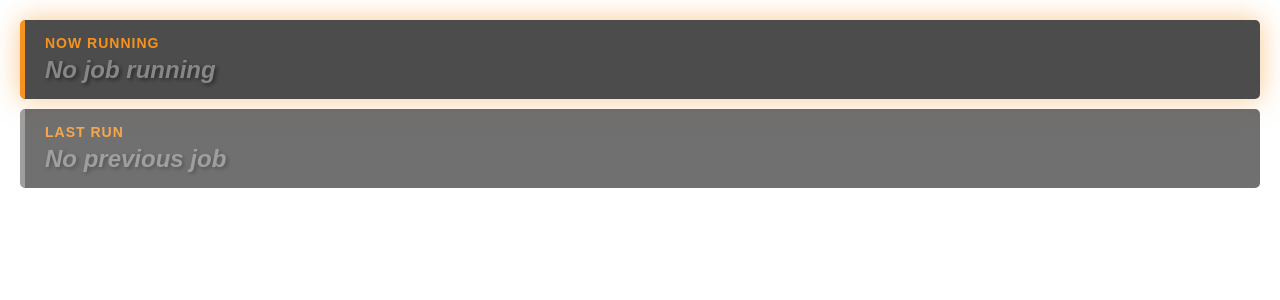
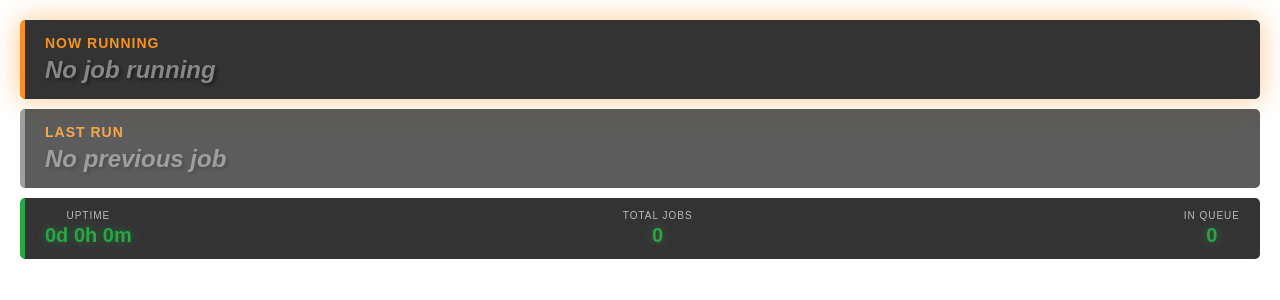
Before and after one commit to CircuitReeRUG/tree, a Flask app: page /stream in a window 1280 px wide. Shown: the top 300 px of the page. Run offline with Flask 3, Linux system fonts and the light colour scheme.

Commit message:
Final overlays

```diff
--- a/upload/src/webapp/routes/queue.py
+++ b/upload/src/webapp/routes/queue.py
@@ -2,6 +2,7 @@ from flask import Blueprint, render_template, jsonify
 import os
 import json
 from datetime import datetime
+import time
 
 queue_bp = Blueprint('queue', __name__)
 
@@ -13,6 +14,13 @@ METADATA_FILE = os.path.join(BASE_DIR, "metadata.json")
 def load_metadata():
     if os.path.exists(METADATA_FILE):
         with open(METADATA_FILE, 'r') as f:
+            return json.load(f)
+    return {}
+
+def load_stats():
+    stats_file = os.path.join(BASE_DIR, "stats.json")
+    if os.path.exists(stats_file):
+        with open(stats_file, 'r') as f:
             return json.load(f)
     return {}
 
@@ -73,6 +81,7 @@ def queue_api():
 def stream_overlay():
     """OBS overlay showing current and last running user"""
     queue_items = get_queue_data()
+    stats = load_stats()
 
     current_user = None
     last_user = None
@@ -88,12 +97,28 @@ def stream_overlay():
     if completed_items:
         last_user = completed_items[0]['user']
 
-    return render_template('stream_overlay.html', current_user=current_user, last_user=last_user)
+    # Calculate uptime
+    uptime_seconds = int(time.time() - stats.get('start_time', time.time()))
+    uptime_days = uptime_seconds // 86400
+    uptime_hours = (uptime_seconds % 86400) // 3600
+    uptime_minutes = (uptime_seconds % 3600) // 60
+    uptime_str = f"{uptime_days}d {uptime_hours}h {uptime_minutes}m"
 
-@queue_bp.route('/api/stream')
-def stream_api():
-    """API endpoint for stream overlay data"""
+    total_jobs = stats.get('total_jobs', 0)
+    pending_count = sum(1 for item in queue_items if item['status'] == 'pending')
+
+    return render_template('stream_overlay.html',
+                         current_user=current_user,
+                         last_user=last_user,
+                         uptime=uptime_str,
+                         total_jobs=total_jobs,
+                         pending_jobs=pending_count)
+
+@queue_bp.route('/stream_mobile')
+def stream_mobile_overlay():
+    """Mobile OBS overlay for vertical streams with stats"""
     queue_items = get_queue_data()
+    stats = load_stats()
 
     current_user = None
     last_user = None
@@ -109,7 +134,62 @@ def stream_api():
     if completed_items:
         last_user = completed_items[0]['user']
 
+    # Calculate uptime
+    uptime_seconds = int(time.time() - stats.get('start_time', time.time()))
+    uptime_days = uptime_seconds // 86400
+    uptime_hours = (uptime_seconds % 86400) // 3600
+    uptime_minutes = (uptime_seconds % 3600) // 60
+
+    # Format uptime for compact display
+    if uptime_days > 0:
+        uptime_str = f"{uptime_days}d{uptime_hours}h"
+    else:
+        uptime_str = f"{uptime_hours}h{uptime_minutes}m"
+
+    total_jobs = stats.get('total_jobs', 0)
+    pending_count = sum(1 for item in queue_items if item['status'] == 'pending')
+
+    return render_template('stream_mobile.html',
+                         current_user=current_user,
+                         last_user=last_user,
+                         uptime=uptime_str,
+                         total_jobs=total_jobs,
+                         pending_jobs=pending_count)
+
+@queue_bp.route('/api/stream')
+def stream_api():
+    """API endpoint for stream overlay data"""
+    queue_items = get_queue_data()
+    stats = load_stats()
+
+    current_user = None
+    last_user = None
+
+    # Find currently running job
+    for item in queue_items:
+        if item['status'] == 'running':
+            current_user = item['user']
+            break
+
+    # Find last completed job
+    completed_items = [item for item in queue_items if item['status'] == 'completed']
+    if completed_items:
+        last_user = completed_items[0]['user']
+
+    # Calculate uptime
+    uptime_seconds = int(time.time() - stats.get('start_time', time.time()))
+    uptime_days = uptime_seconds // 86400
+    uptime_hours = (uptime_seconds % 86400) // 3600
+    uptime_minutes = (uptime_seconds % 3600) // 60
+    uptime_str = f"{uptime_days}d {uptime_hours}h {uptime_minutes}m"
+
+    total_jobs = stats.get('total_jobs', 0)
+    pending_count = sum(1 for item in queue_items if item['status'] == 'pending')
+
     return jsonify({
         'current_user': current_user,
-        'last_user': last_user
+        'last_user': last_user,
+        'uptime': uptime_str,
+        'total_jobs': total_jobs,
+        'pending_jobs': pending_count
     })
--- a/upload/src/webapp/templates/stream_overlay.html
+++ b/upload/src/webapp/templates/stream_overlay.html
@@ -20,13 +20,15 @@
 
         .overlay-container {
             padding: 20px;
+            display: flex;
+            flex-direction: column;
+            gap: 10px;
         }
 
         .user-display {
-            background: rgba(0, 0, 0, 0.7);
+            background: rgba(0, 0, 0, 0.8);
             border-left: 5px solid #F6921D;
             padding: 15px 20px;
-            margin-bottom: 10px;
             border-radius: 5px;
             backdrop-filter: blur(10px);
             animation: slideIn 0.5s ease-out;
@@ -82,10 +84,45 @@
             font-style: italic;
             color: #878787;
         }
+
+        .stats-bar {
+            background: rgba(0, 0, 0, 0.8);
+            border-left: 5px solid #28a745;
+            padding: 12px 20px;
+            border-radius: 5px;
+            backdrop-filter: blur(10px);
+            display: flex;
+            justify-content: space-between;
+            gap: 30px;
+        }
+
+        .stat-item {
+            display: flex;
+            flex-direction: column;
+            align-items: center;
+        }
+
+        .stat-item-label {
+            font-size: 10px;
+            color: #BAB9B7;
+            text-transform: uppercase;
+            letter-spacing: 1px;
+            margin-bottom: 3px;
+        }
+
+        .stat-item-value {
+            font-size: 20px;
+            font-weight: bold;
+            color: #28a745;
+            text-shadow: 0 0 10px rgba(40, 167, 69, 0.5);
+        }
+
+
     </style>
 </head>
 <body>
     <div class="overlay-container">
+
         <div class="user-display current-user" id="current-display">
             <div class="user-label">Now Running</div>
             <div class="user-name" id="current-user">
@@ -97,6 +134,21 @@
             <div class="user-label">Last Run</div>
             <div class="user-name" id="last-user">
                 {% if last_user %}{{ last_user }}{% else %}<span class="no-user">No previous job</span>{% endif %}
+            </div>
+        </div>
+
+        <div class="stats-bar">
+            <div class="stat-item">
+                <div class="stat-item-label">Uptime</div>
+                <div class="stat-item-value" id="uptime">{{ uptime }}</div>
+            </div>
+            <div class="stat-item">
+                <div class="stat-item-label">Total Jobs</div>
+                <div class="stat-item-value" id="total-jobs">{{ total_jobs }}</div>
+            </div>
+            <div class="stat-item">
+                <div class="stat-item-label">In Queue</div>
+                <div class="stat-item-value" id="pending-jobs">{{ pending_jobs }}</div>
             </div>
         </div>
     </div>
@@ -121,6 +173,10 @@
                     } else {
                         lastEl.innerHTML = '<span class="no-user">No previous job</span>';
                     }
+
+                    document.getElementById('uptime').textContent = data.uptime;
+                    document.getElementById('total-jobs').textContent = data.total_jobs;
+                    document.getElementById('pending-jobs').textContent = data.pending_jobs;
                 });
         }, 2000);
     </script>
```
Also changed, not shown: upload/src/webapp/templates/stream_mobile.html (added, +176 -0 lines).
